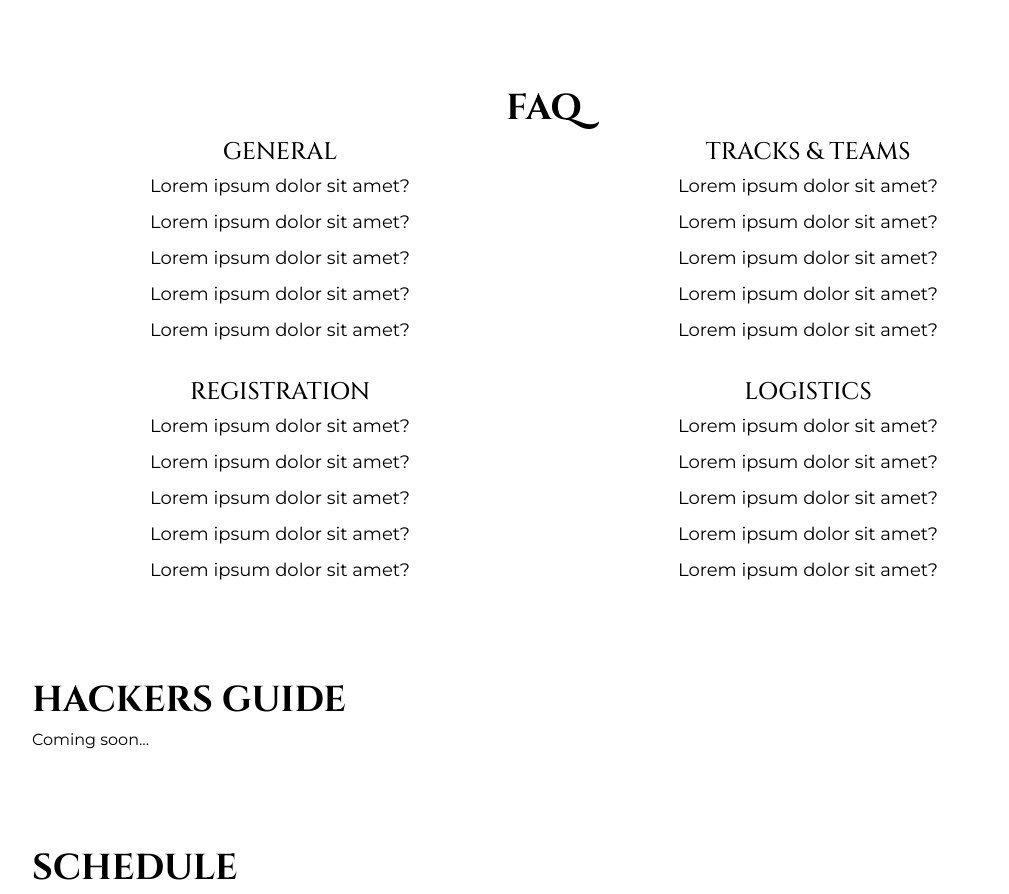
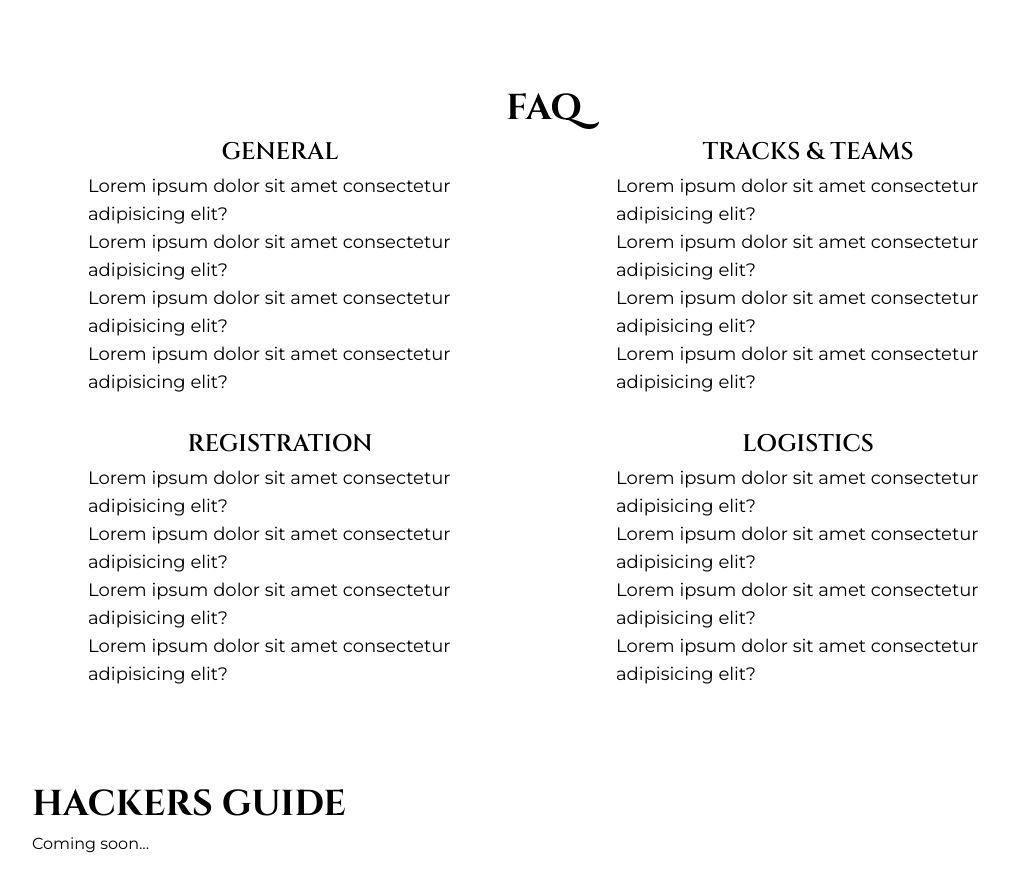
Before and after one commit to KnightHacks/hackathon-site-2023, a Next.js app: page / in a window 1280 px wide. Shown: the part 1320-2214 px from the top of the page, without its empty margins (96-1105 px from the left). Built offline with nearby package versions, Linux system fonts and the light colour scheme.

Commit message:
Fix FAQ section

```diff
--- a/src/pages/index.tsx
+++ b/src/pages/index.tsx
@@ -101,8 +101,8 @@ function AboutSection() {
 }
 
 function FAQSection() {
-  const QAs = Array.from({ length: 5 }, (_, i) => ({
-    question: `Lorem ipsum dolor sit amet?`,
+  const QAs = Array.from({ length: 4 }, (_, i) => ({
+    question: `Lorem ipsum dolor sit amet consectetur adipisicing elit?`,
     answer: `Lorem ipsum dolor sit amet, consectetur adipiscing elit, sed do eiusmod tempor incididunt ut labore et dolore magna aliqua.`,
   }));
 
@@ -116,70 +116,53 @@ function FAQSection() {
         FAQ
       </div>
       <div className="grid gap-8 md:grid-cols-2">
-        <div className="flex flex-col items-center">
-          <div
-            className="font mb-1 text-2xl font-medium uppercase"
-            style={cinzel.style}
-          >
-            General
-          </div>
-          <QuestionsAnswers questionsAnswers={QAs} />
-        </div>
-        <div className="flex flex-col items-center">
-          <div
-            className="font mb-1 text-2xl font-medium uppercase"
-            style={cinzel.style}
-          >
-            Tracks & Teams
-          </div>
-          <QuestionsAnswers questionsAnswers={QAs} />
-        </div>
-        <div className="flex flex-col items-center">
-          <div
-            className="font mb-1 text-2xl font-medium uppercase"
-            style={cinzel.style}
-          >
-            Registration
-          </div>
-          <QuestionsAnswers questionsAnswers={QAs} />
-        </div>
-        <div className="flex flex-col items-center">
-          <div
-            className="font mb-1 text-2xl font-medium uppercase"
-            style={cinzel.style}
-          >
-            Logistics
-          </div>
-          <QuestionsAnswers questionsAnswers={QAs} />
-        </div>
+        <FAQ category="General" questionsAnswers={QAs} />
+        <FAQ category="Tracks & Teams" questionsAnswers={QAs} />
+        <FAQ category="Registration" questionsAnswers={QAs} />
+        <FAQ category="Logistics" questionsAnswers={QAs} />
       </div>
     </section>
   );
 }
 
-type QACategory = "General" | "Tracks and Teams" | "Registration" | "Misc.";
+type FAQCategory = "General" | "Tracks & Teams" | "Registration" | "Logistics";
 
-interface QA {
-  category?: QACategory;
+interface QuestionAnswers {
   question: string;
   answer: string;
 }
 
-function QuestionsAnswers({ questionsAnswers }: { questionsAnswers: QA[] }) {
+function FAQ({
+  category,
+  questionsAnswers,
+}: {
+  category: FAQCategory;
+  questionsAnswers: QuestionAnswers[];
+}) {
   return (
-    <div className="flex flex-col gap-2 bg-white text-lg">
+    <div className="flex flex-col items-center">
+      <div
+        className="font mb-1 text-2xl font-semibold uppercase"
+        style={cinzel.style}
+      >
+        {category}
+      </div>
+      <div className="mx-auto max-w-sm text-lg">
         {questionsAnswers?.map(({ question, answer }, i) => (
           <Disclosure key={i}>
             {({ open }) => (
-            <div className="w-max">
-              <Disclosure.Button>{question}</Disclosure.Button>
-              <Disclosure.Panel className="mb-3 mt-1">
+              <>
+                <Disclosure.Button className="text-left">
+                  {question}
+                </Disclosure.Button>
+                <Disclosure.Panel className="mb-3 mt-2">
                   {answer}
                 </Disclosure.Panel>
-            </div>
+              </>
             )}
           </Disclosure>
         ))}
+      </div>
     </div>
   );
 }
```
Lines whose indentation alone changed are shown as unchanged.
